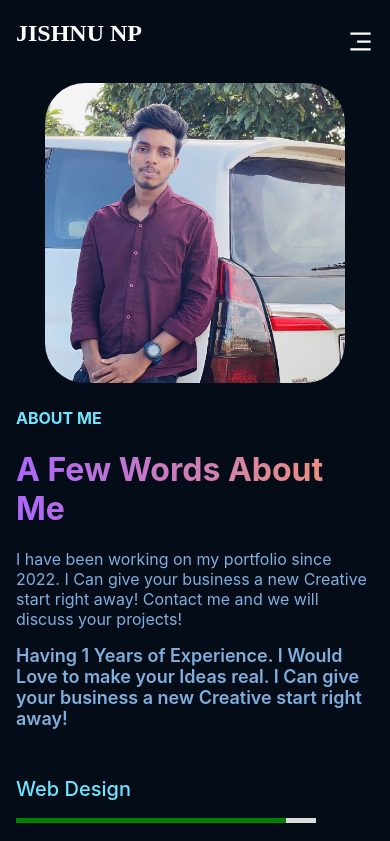
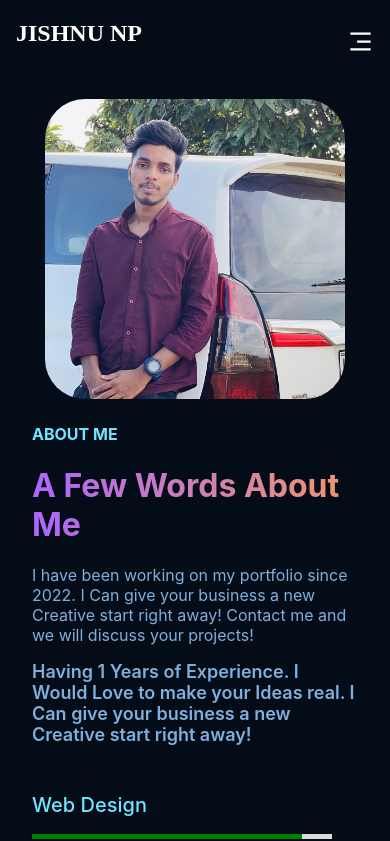
Before and after one commit to jishnunpp/my-website, a React (Create React App) app: page /About in a window 390 px wide. Shown: the top 841 px of the page. Built offline with nearby package versions, Linux system fonts and the light colour scheme.

Commit message:
about updated

```diff
--- a/src/components/Aboutme/Aboutme.css
+++ b/src/components/Aboutme/Aboutme.css
@@ -104,7 +104,7 @@
         padding: 0rem;
       }
       .aboutme{
-        padding: 1rem;
+        padding: 2rem;
       }
 
 }
```
